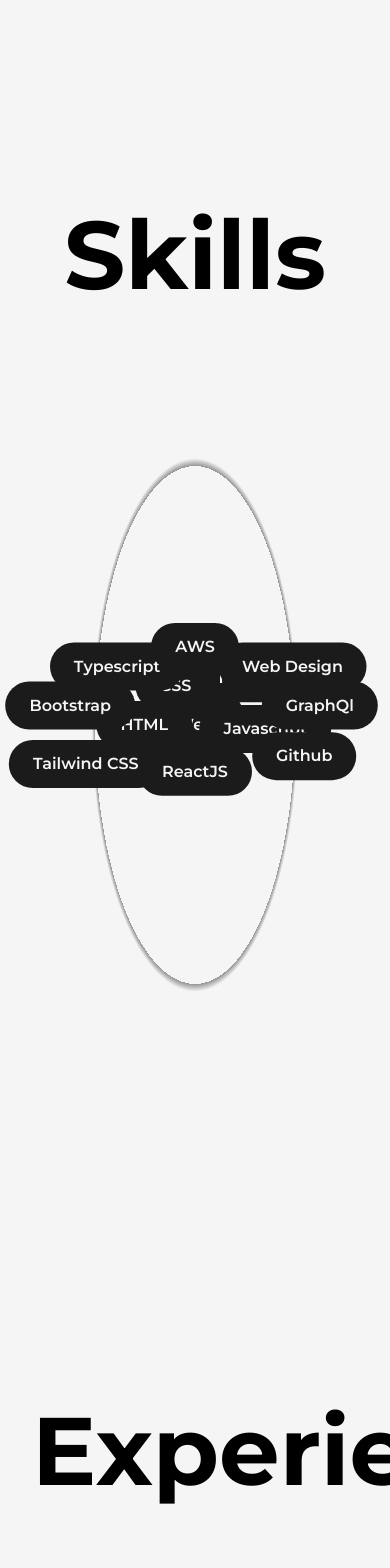
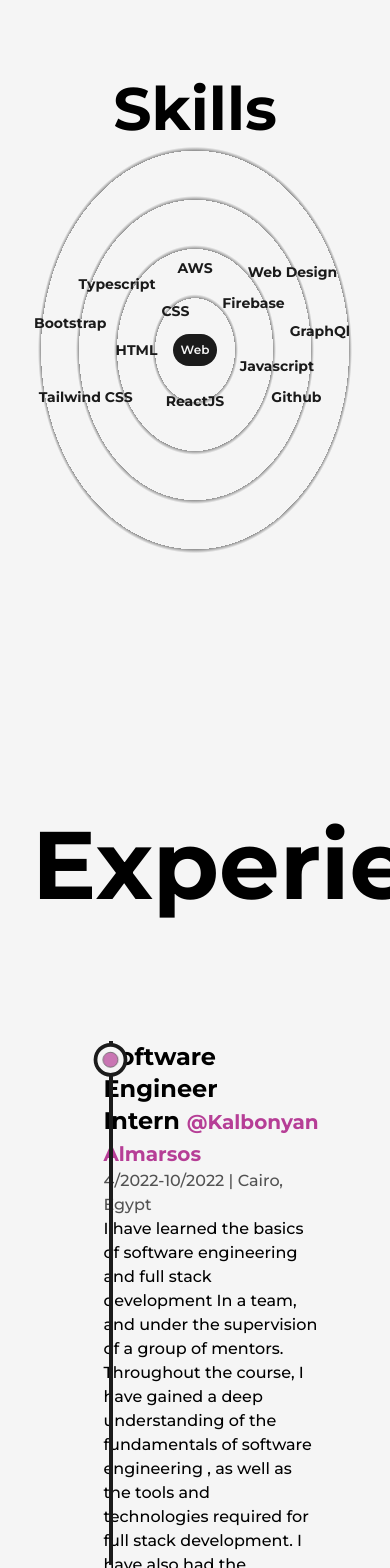
Before and after one commit to AbdelwahabTop/Next.js-Developer-Portfolio, a Next.js app: page /about in a window 390 px wide. Shown: the part 1320-2888 px from the top of the page. Built offline with nearby package versions, Linux system fonts and the light colour scheme.

Commit message:
Skills responsive

```diff
--- a/src/components/Skills.js
+++ b/src/components/Skills.js
@@ -5,7 +5,10 @@
   return (
     <motion.div
       className="flex items-center justify-center rounded-full font-semibold bg-dark text-light py-3 px-6
-      shadow-dark cursor-pointer absolute dark:text-dark dark:bg-light"
+      shadow-dark cursor-pointer absolute dark:text-dark dark:bg-light
+      lg:py-2 lg:px-4 md:text-sm md:py-1.5 md:px-3 xs:bg-transparent
+      xs:dark:bg-transparent xs:text-dark xs:dark:text-light xs:font-bold
+      "
       whileHover={{ scale: 1.05 }}
       initial={{ x: 0, y: 0 }}
       whileInView={{ x: x, y: y, transition: { duration: 1.5 } }}
@@ -19,28 +22,37 @@
 const Skills = () => {
   return (
     <>
-      <h2 className="font-bold text-8xl mt-64 w-full text-center">Skills</h2>
-      <div className="w-full h-screen relative flex items-center justify-center rounded-full bg-circularLight dark:bg-circularDark">
+      <h2 className="font-bold text-8xl mt-64 w-full text-center md:text-6xl md:mt-32">
+        Skills
+      </h2>
+      <div
+        className="w-full h-screen relative flex items-center justify-center rounded-full bg-circularLight
+      dark:bg-circularDark lg:h-[80vh] sm:h-[60vh] xs:h-[50vh]
+      lg:bg-circularLightLg lg:dark:bg-circularDarkLg
+      md:bg-circularLightMd md:dark:bg-circularDarkMd
+      sm:bg-circularLightSm sm:dark:bg-circularDarkSm
+      "
+      >
         <motion.div
           className="flex items-center justify-center rounded-full font-semibold bg-dark text-light p-8
-          shadow-dark cursor-pointer dark:text-dark dark:bg-light"
+          shadow-dark cursor-pointer dark:text-dark dark:bg-light lg:p-6 md:p-4 xs:text-xs xs:p-2"
           whileHover={{ scale: 1.05 }}
         >
           Web
         </motion.div>
 
-        <Skill name="HTML" x="-13vw" y="0vw" />
+        <Skill name="HTML" x="-15vw" y="0vw" />
         <Skill name="CSS" x="-5vw" y="-10vw" />
-        <Skill name="Javascript" x="18vw" y="1vw" />
-        <Skill name="ReactJS" x="0vw" y="12vw" />
-        <Skill name="Typescript" x="-20vw" y="-15vw" />
+        <Skill name="Javascript" x="21vw" y="4vw" />
+        <Skill name="ReactJS" x="0vw" y="13vw" />
+        <Skill name="Typescript" x="-20vw" y="-17vw" />
         <Skill name="Firebase" x="15vw" y="-12vw" />
         <Skill name="GraphQl" x="32vw" y="-5vw" />
-        <Skill name="AWS" x="0vw" y="-20vw" />
-        <Skill name="Tailwind CSS" x="-28vw" y="10vw" />
-        <Skill name="Bootstrap" x="-32vw" y="-5vw" />
-        <Skill name="Web Design" x="25vw" y="-15vw" />
-        <Skill name="Github" x="28vw" y="8vw" />
+        <Skill name="AWS" x="0vw" y="-21vw" />
+        <Skill name="Tailwind CSS" x="-28vw" y="12vw" />
+        <Skill name="Bootstrap" x="-32vw" y="-7vw" />
+        <Skill name="Web Design" x="25vw" y="-20vw" />
+        <Skill name="Github" x="26vw" y="12vw" />
       </div>
     </>
   );
--- a/tailwind.config.js
+++ b/tailwind.config.js
@@ -24,9 +24,28 @@
       },
       backgroundImage: {
         circularLight:
-          " repeating-radial-gradient(rgba(0,0,0,0.4) 2px, #f5f5f5 5px, #f5f5f5 100px);",
+          "repeating-radial-gradient(rgba(0,0,0,0.4) 2px,#f5f5f5 5px,#f5f5f5 100px)",
+
         circularDark:
-          " repeating-radial-gradient(rgba(225,225,225,0.5) 2px, #1b1b1b 8px, #1b1b1b 100px);",
+          "repeating-radial-gradient(rgba(255,255,255,0.5) 2px,#1b1b1b 8px,#1b1b1b 100px)",
+
+        circularLightLg:
+          "repeating-radial-gradient(rgba(0,0,0,0.4) 2px,#f5f5f5 5px,#f5f5f5 80px)",
+
+        circularDarkLg:
+          "repeating-radial-gradient(rgba(255,255,255,0.5) 2px,#1b1b1b 8px,#1b1b1b 80px)",
+
+        circularLightMd:
+          "repeating-radial-gradient(rgba(0,0,0,0.4) 2px,#f5f5f5 5px,#f5f5f5 60px)",
+
+        circularDarkMd:
+          "repeating-radial-gradient(rgba(255,255,255,0.5) 2px,#1b1b1b 6px,#1b1b1b 60px)",
+
+        circularLightSm:
+          "repeating-radial-gradient(rgba(0,0,0,0.4) 2px,#f5f5f5 5px,#f5f5f5 40px)",
+
+        circularDarkSm:
+          "repeating-radial-gradient(rgba(255,255,255,0.5) 2px,#1b1b1b 4px,#1b1b1b 40px)",
       },
     },
     screens: {
```
